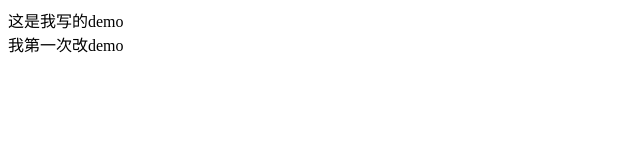
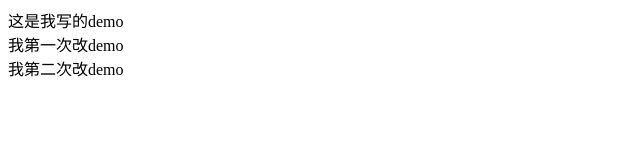
Before and after one commit to crazyunclezhang/myRepository, a plain HTML site: page index.html in a window 1280 px wide. Shown: the whole page, without its empty margins (0-640 px from the left). Drawn offline with Linux system fonts and the light colour scheme.

Commit message:
我第二次修改代码

```diff
--- a/index.html
+++ b/index.html
@@ -9,5 +9,6 @@
 <body>
     <div>这是我写的demo</div>
     <div>我第一次改demo</div>
+    <div>我第二次改demo</div>
 </body>
 </html>
```
